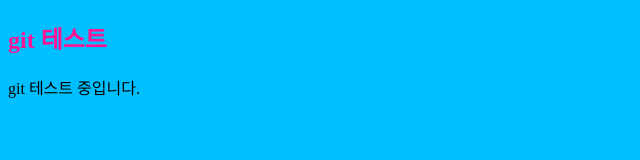
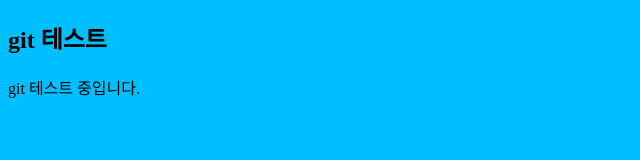
Before and after one commit to sukyung-Bae/mysite, a plain HTML site: page index.html in a window 1280 px wide. Shown: the whole page, without its empty margins (0-640 px from the left). Drawn offline with Linux system fonts and the light colour scheme.

Commit message:
Update style.css

```diff
--- a/style.css
+++ b/style.css
@@ -1,2 +1,2 @@
 body { background-color: deepskyblue;}
-h2 { color: deeppink;}
+h2 { color: BLACK;}
```
